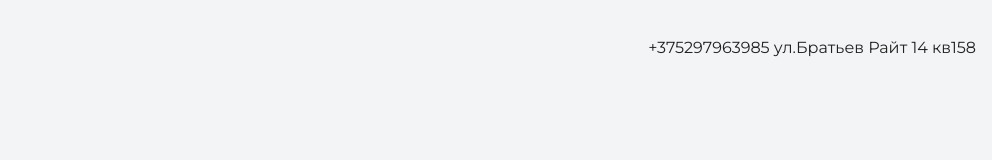
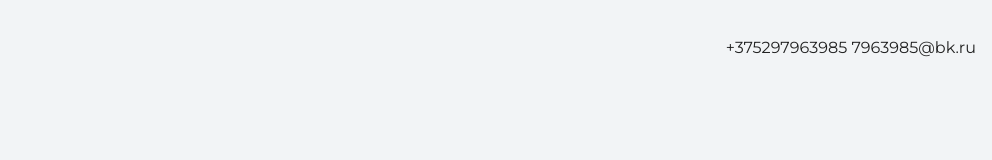
Before and after one commit to kosyak-iw/my-site, a plain HTML site: page index.html in a window 1280 px wide. Shown: the top 160 px of the page, without its empty margins (288-1280 px from the left). Drawn offline with nearby package versions, Linux system fonts and the light colour scheme.

Commit message:
меняю контакты

```diff
--- a/index.html
+++ b/index.html
@@ -11,7 +11,7 @@
 <body>
 <header class="page-header">
     <div class="container">
-        +375297963985 ул.Братьев Райт 14 кв158
+        +375297963985 7963985@bk.ru
     </div>
 </header>
 
```
